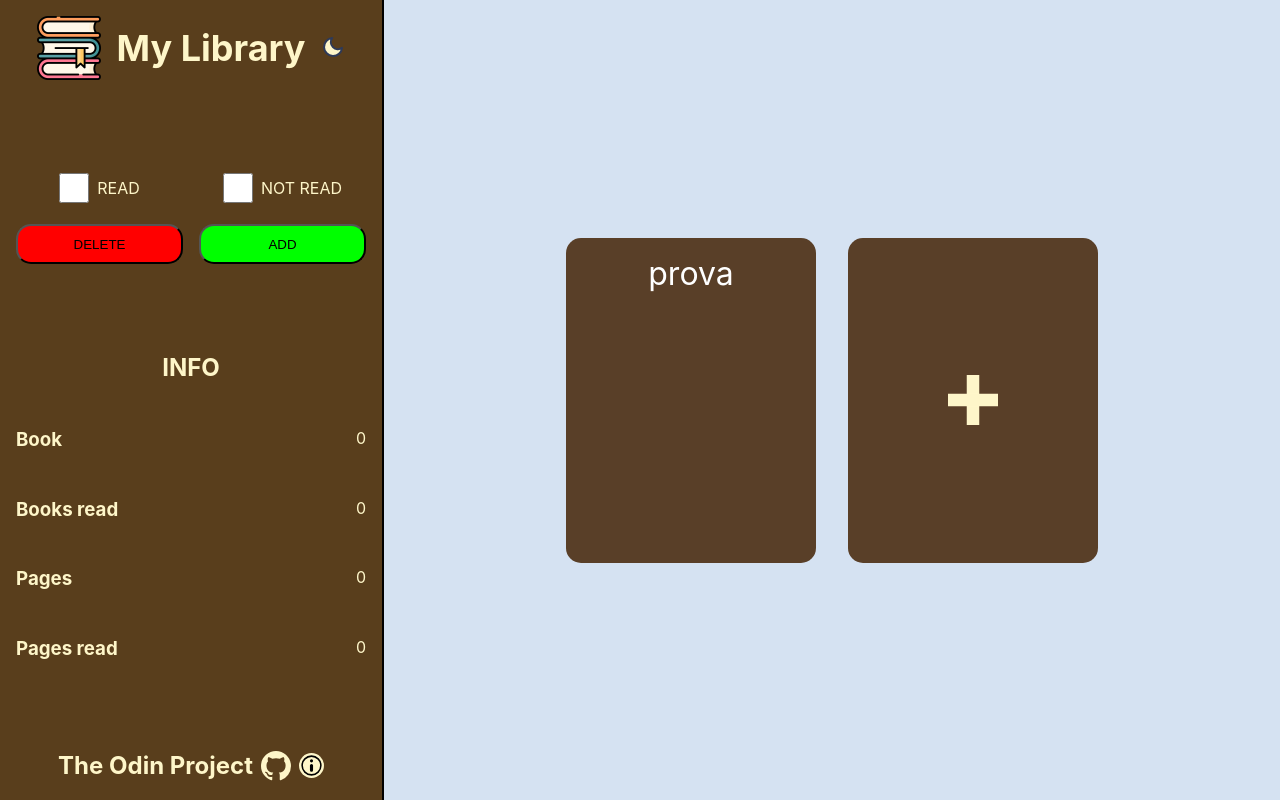
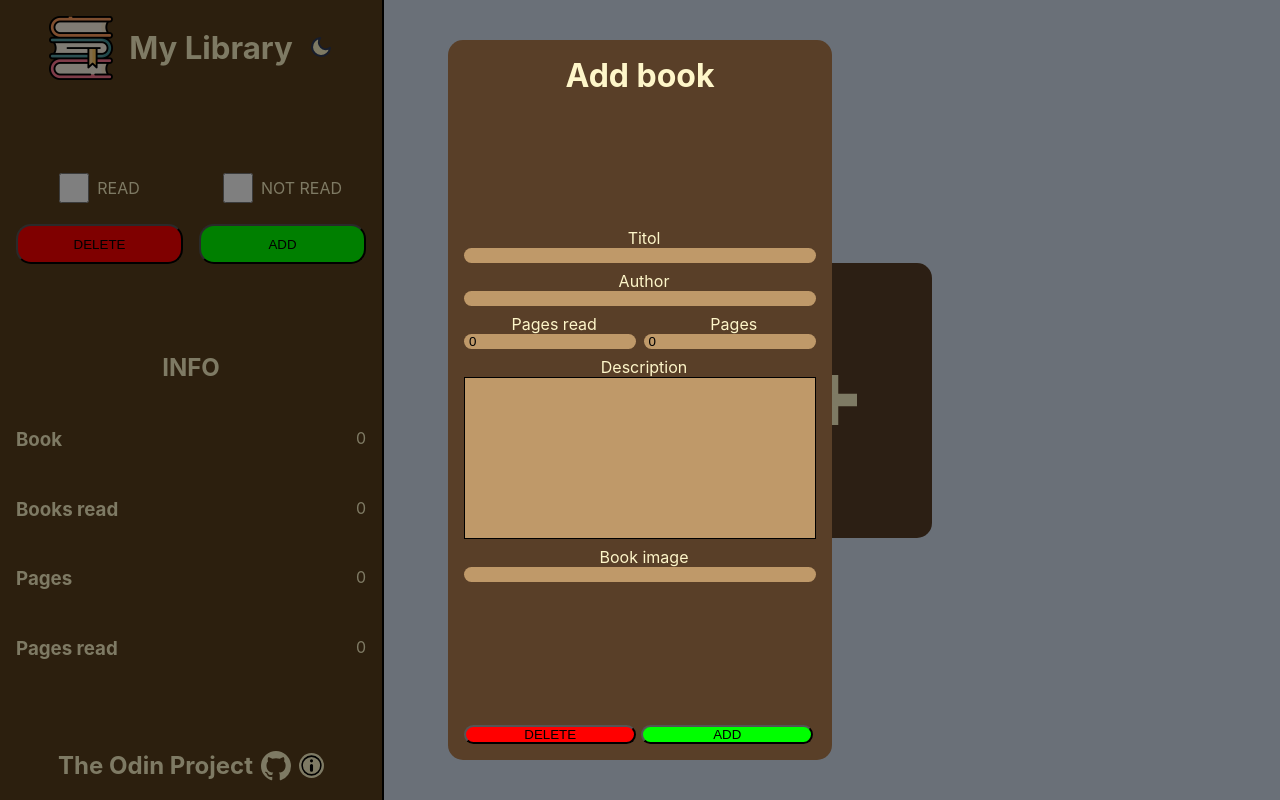
Before and after one commit to fvckDesa/Library, a plain HTML site: page index.html in a window 1280 px wide. Both pictures are taken after a click on the button "ADD". Drawn offline with Linux system fonts and the light colour scheme.

Commit message:
form completato parzialmente

```diff
--- a/index.html
+++ b/index.html
@@ -45,7 +45,7 @@
           <label for="not-read">NOT READ</label>
         </div>
         <button class="delete">DELETE</button>
-        <button class="add">ADD</button>
+        <button class="add" id="add-book-button">ADD</button>
       </nav>
       <div class="info-box">
         <h2>INFO</h2>
@@ -90,21 +90,76 @@
         />
         <div class="reference center">
           <div>
-            <a href="https://www.flaticon.com/free-icons/books" title="books icons">Books icons created by Freepik -  Flaticon</a>
+            <a
+              href="https://www.flaticon.com/free-icons/books"
+              title="books icons"
+              >Books icons created by Freepik - Flaticon</a
+            >
           </div>
           <div>
-            <a target="_blank" href="https://icons8.com/icon/GkO8Cc9gkaLT/bookshelf">Bookshelf</a><span> icon by </span><a target="_blank" href="https://icons8.com">Icons8</a>
+            <a
+              target="_blank"
+              href="https://icons8.com/icon/GkO8Cc9gkaLT/bookshelf"
+              >Bookshelf</a
+            ><span> icon by </span
+            ><a target="_blank" href="https://icons8.com">Icons8</a>
           </div>
         </div>
       </footer>
     </aside>
     <main class="center">
-      <div class="add-book center">
+      <div class="add-book center" id="add-book-card">
         <svg width="50" height="50">
           <rect x="18.75" y="0" width="12.5" height="50" />
           <rect x="0" y="18.75" width="50" height="12.5" />
         </svg>
       </div>
     </main>
+    <!-- #region form-->
+    <div class="invisible display" id="add-book">
+      <div class="background"></div>
+      <div class="form">
+        <h1>Add book</h1>
+        <div class="fields">
+          <div class="field">
+            <label for="">Titol</label>
+            <input type="text" name="titol" id="titol"/>
+            <small></small>
+          </div>
+          <div class="field">
+            <label for="">Author</label>
+            <input type="text" id="author"/>
+            <small></small>
+          </div>
+          <div class="field-numbers">
+            <div class="field">
+              <label for="">Pages read</label>
+              <input type="number" value="0" min="0" id="pages-read"/>
+              <small></small>
+            </div>
+            <div class="field">
+              <label for="">Pages</label>
+              <input type="number" value="0" min="0" id="pages"/>
+              <small></small>
+            </div>
+          </div>
+          <div class="field">
+            <label for="">Description</label>
+            <textarea name="" id="description" cols="30" rows="8"></textarea>
+            <small></small>
+          </div>
+          <div class="field">
+            <label for="">Book image</label>
+            <input type="url" id="url-image"/>
+            <small></small>
+          </div>
+        </div>
+        <div class="btns">
+          <button class="delete">DELETE</button>
+          <button class="add" id="form-add">ADD</button>
+        </div>
+      </div>
+    </div>
+    <!-- #endregion -->
   </body>
 </html>
--- a/script.js
+++ b/script.js
@@ -1,6 +1,6 @@
 let myLibrary = [];
 
-function Book (title, author, description, pagesRead, pages){
+function Book (title, author, description, pagesRead, pages, url){
     this.title = title;
     this.author = author;
     this.description = description;
@@ -17,6 +17,14 @@ function Book (title, author, description, pagesRead, pages){
 
         const cardFront = document.createElement('div');
         cardFront.classList.add('card-front');
+        fetch(url)
+            .then(response => response.blob())
+            .then(myBlob => {
+            cardFront.style.background = `url(${URL.createObjectURL(myBlob)}) no-repeat fixed center`;
+        }).catch(err => {
+            cardFront.style.background = 'var(--cafe-noir)';
+            throw new Error(err);
+        });
 
         const title = document.createElement('div');
         title.classList.add('title');
@@ -83,19 +91,44 @@ function Book (title, author, description, pagesRead, pages){
     }
 }
 
+const addBook = document.querySelector('#add-book');
+const addBookBtn = document.querySelector('#add-book-button');
+const addBookCard = document.querySelector('#add-book-card');
 const main = document.querySelector('main');
-const addBook = document.querySelector('.add-book');
+const formAdd = document.querySelector('#form-add');
+const formTitol = document.querySelector('#titol');
+const formAuthor = document.querySelector('#author');
+const formDescription = document.querySelector('#description');
+const formPagesRead = document.querySelector('#pages-read');
+const formPages = document.querySelector('#pages');
+const formUrl = document.querySelector('#url-image');
 
-function addBookToLibrary(title, author, description, pagesRead, pages) {
-    myLibrary.unshift(new Book(title, author, description, pagesRead, pages));
+function addBookToLibrary(title, author, description, pagesRead, pages, url) {
+    myLibrary.unshift(new Book(title, author, description, pagesRead, pages, url));
     showBooks();
 }
 
 function showBooks () {
-    main.replaceChildren(addBook);
+    main.replaceChildren(addBookCard);
     myLibrary.forEach(book => {
-        main.insertBefore(book.createCard(), addBook);
+        main.insertBefore(book.createCard(), addBookCard);
     });
 }
 
-addBookToLibrary('prova', 'prova', 'descrizione prova', 1500, 3000);
+[addBookBtn, addBookCard].forEach(element => {
+    element.addEventListener('click', () => {
+        addBook.classList.remove('invisible');
+    });
+});
+
+formAdd.addEventListener('click', () => {
+    const titol = formTitol.value;
+    const author = formAuthor.value;
+    const description = formDescription.value;
+    const image = formUrl.value;
+    const pagesRead = formPagesRead.value;
+    const pages = formPages.value;
+
+    addBookToLibrary(titol, author, description, pagesRead, pages, image);
+    addBook.classList.add('invisible');
+})
--- a/style.css
+++ b/style.css
@@ -34,8 +34,8 @@ main {
   width: 70vw;
   min-height: 100%;
   padding: 1rem;
-  gap: 2rem;
-  background-color: /* var(--camel) */ #d5e2f2;
+  gap: 2rem 1rem;
+  background-color: #d5e2f2;
 }
 
 aside {
@@ -52,7 +52,7 @@ aside {
 }
 
 header {
-  font-size: 1.5rem;
+  font-size: 1.3rem;
   gap: 1rem;
 }
 
@@ -86,44 +86,6 @@ footer {
   align-items: center;
 }
 
-.flip-box {
-  background: transparent;
-  width: 250px;
-  height: 325px;
-  perspective: 1000px;
-}
-
-.card {
-  position: relative;
-  width: 100%;
-  height: 100%;
-  border-radius: 15px;
-  transition: transform 0.8s;
-  transform-style: preserve-3d;
-}
-
-.flip-box:hover .card {
-  transform: rotateY(180deg) scale(1.05);
-}
-
-.card-front,
-.card-back {
-  position: absolute;
-  width: 100%;
-  height: 100%;
-  border-radius: 15px;
-  backface-visibility: hidden;
-}
-
-.card-front {
-  background: var(--cafe-noir);
-}
-
-.card-back {
-  background: var(--deep-champagne);
-  transform: rotateY(180deg);
-}
-
 .add-book,
 svg {
   fill: var(--blond);
@@ -131,8 +93,8 @@ svg {
 }
 
 .add-book {
-  width: 250px;
-  height: 325px;
+  width: 200px;
+  height: 275px;
   border-radius: 15px;
   background-color: var(--cafe-noir);
 }
@@ -158,6 +120,16 @@ svg {
 .add,
 .delete {
   border-radius: 15px;
+}
+
+.add:hover,
+.delete:hover {
+  opacity: 0.8;
+}
+
+.add:active,
+.delete:active {
+  opacity: 1;
 }
 
 .add {
@@ -228,8 +200,8 @@ input[type="number"]::-webkit-inner-spin-button,
 
 .flip-box {
   background: transparent;
-  width: 250px;
-  height: 325px;
+  width: 200px;
+  height: 275px;
   perspective: 1000px;
 }
 
@@ -278,6 +250,10 @@ input[type="number"]::-webkit-inner-spin-button,
   height: 85%;
 }
 
+.content-card h2 {
+  font-size: 1.17rem;
+}
+
 .pages-info div:last-of-type {
   border-left: solid 2px black;
 }
@@ -296,14 +272,19 @@ input[type="number"]::-webkit-inner-spin-button,
   display: flex;
   flex-wrap: wrap;
   align-items: baseline;
+  height: 20%;
 }
 
 .author h3 {
-  margin-left: 1rem;
+  margin-left: 0.8rem;
+}
+
+.description {
+  height: 80%;
 }
 
 .description h2 {
-  margin-bottom: 0.5rem;
+  margin-bottom: 0.3rem;
   text-align: start;
 }
 
@@ -324,3 +305,88 @@ input[type="number"]::-webkit-inner-spin-button,
   width: 50%;
   text-align: center;
 }
+
+/* form */
+
+#add-book {
+  position: absolute;
+  width: 100%;
+  height: 100%;
+}
+
+#add-book input,
+#add-book textarea {
+  background-color: var(--camel);
+}
+
+#add-book input {
+  width: 100%;
+  padding-inline: 5px;
+  border: none;
+  border-radius: 15px;
+}
+
+#add-book textarea {
+  all: unset;
+  border: solid 1px black;
+  color: black;
+  background-color: var(--camel);
+}
+
+#add-book button {
+  width: 49%;
+}
+
+.background {
+  position: absolute;
+  display: flex;
+  justify-content: center;
+  align-items: center;
+  height: 100%;
+  width: 100%;
+  background-color: black;
+  opacity: 0.5;
+}
+
+ .form {
+  position: absolute;
+  top: 5%;
+  left: 35%;
+  display: flex;
+  flex-direction: column;
+  justify-content: space-between;
+  align-items: center;
+  width: 30%;
+  height: 90%;
+  padding: 1rem;
+  border-radius: 15px;
+  background-color: var(--cafe-noir);
+  opacity: 1.0;
+}
+
+.field {
+  display: flex;
+  flex-direction: column;
+  margin-bottom: 0.5rem;
+}
+
+.field-numbers {
+  display: flex;
+  justify-content: space-between;
+}
+
+.field-numbers .field {
+  width: 49%;
+}
+
+.btns {
+  width: 100%;
+}
+
+.display {
+  display: block;
+}
+
+.invisible {
+  display: none;
+}
```
Also changed, not shown: temp.html (added, +139 -0 lines), temp.js (added).
